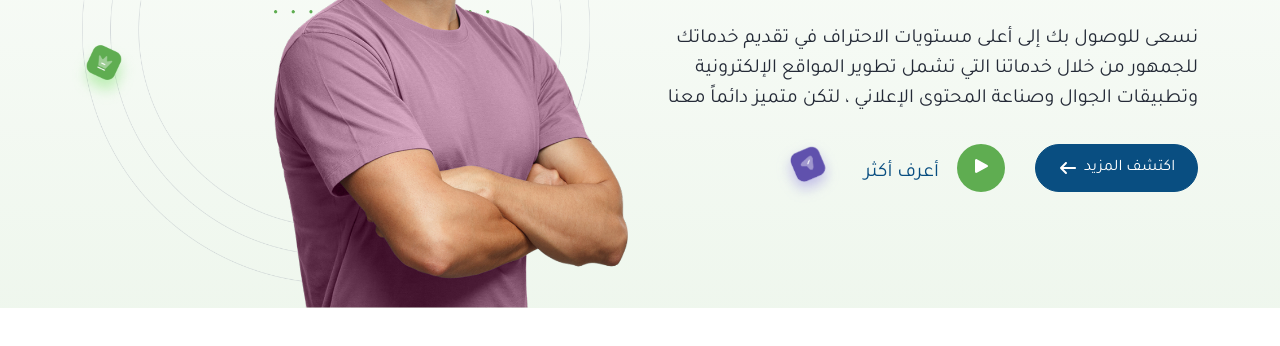
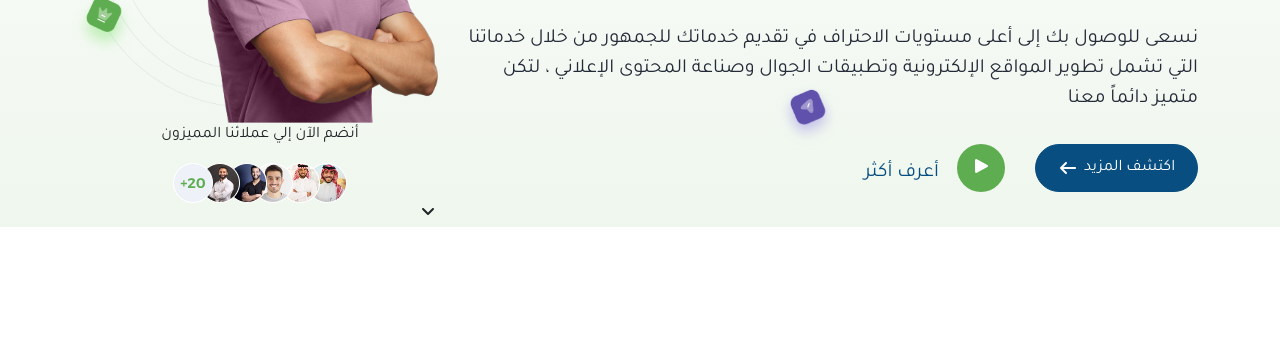
Before and after one commit to nasserwebdev/roya, a plain HTML site: page index.html in a window 1280 px wide. Shown: the part 380-726 px from the top of the page. Drawn offline with Linux system fonts and the light colour scheme.

Commit message:
Update index.html

```diff
--- a/index.html
+++ b/index.html
@@ -61,7 +61,7 @@
         <div class="header-wrap">
             <div class="container">
                 <div class="row">
-                    <div class="col-lg-6 col-md-6">
+                    <div class="col-lg-8 col-md-8">
                         <div class="text-right">
                             <h4>ثقتك بنـا تهمنـا</h4>
                             <h2>نحـن نأتـي بـك مـن الرؤيـة إلـى الواقـع</h2>
@@ -82,7 +82,7 @@
                             </div>
                         </div>
                     </div>
-                    <div class="col-lg-6 col-md-6">
+                    <div class="col-lg-4 col-md-4">
                         <div class="img-box">
                             <img class="header-img" src="img/header-img.png" alt="header img">
                             <span class="i1"><img src="img/icon1.png" alt="icon1"></span>
@@ -90,6 +90,13 @@
                             <span class="i3"><img src="img/icon3.png" alt="icon3"></span>
                             <span class="i4"><img src="img/icon4.png" alt="icon4"></span>
                             <span class="i5"><img src="img/icon5.png" alt="icon5"></span>
+                            <div class="clients">
+                                <p>أنضم الآن إلي عملائنا المميزون</p>
+                                <img src="img/clients.png" alt="clients">
+                            </div>
+                        </div>
+                        <div class="angle-down">
+                            <i class="fa-solid fa-angle-down down"></i>
                         </div>
                     </div>
                 </div>
```
